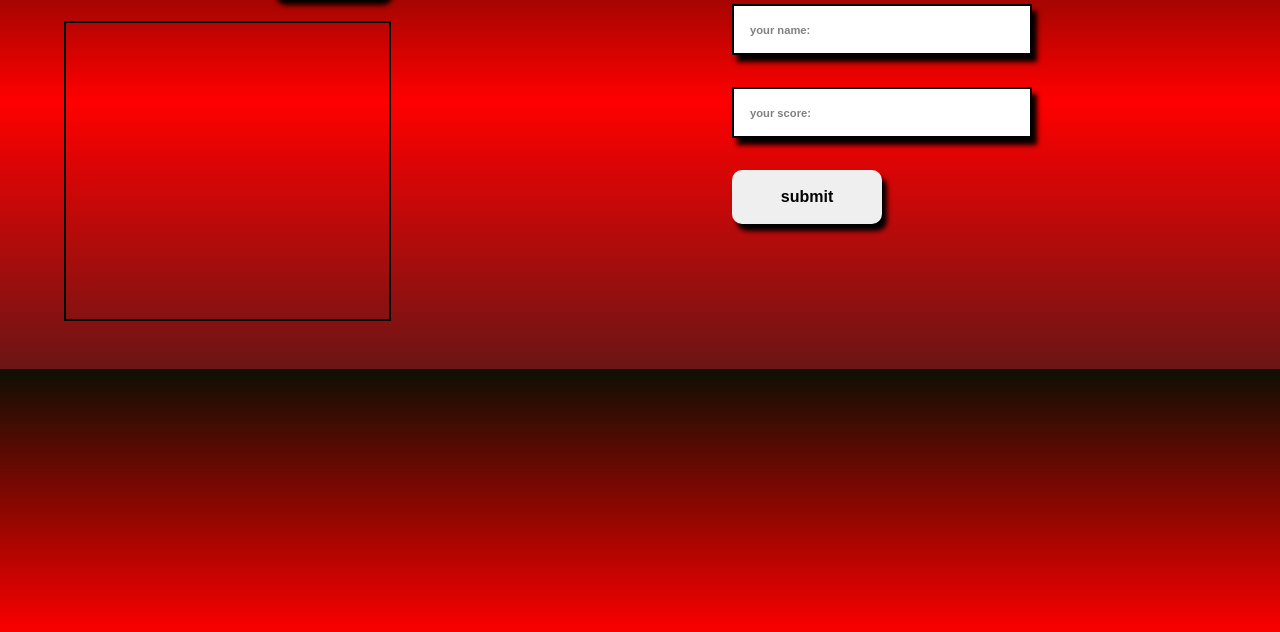
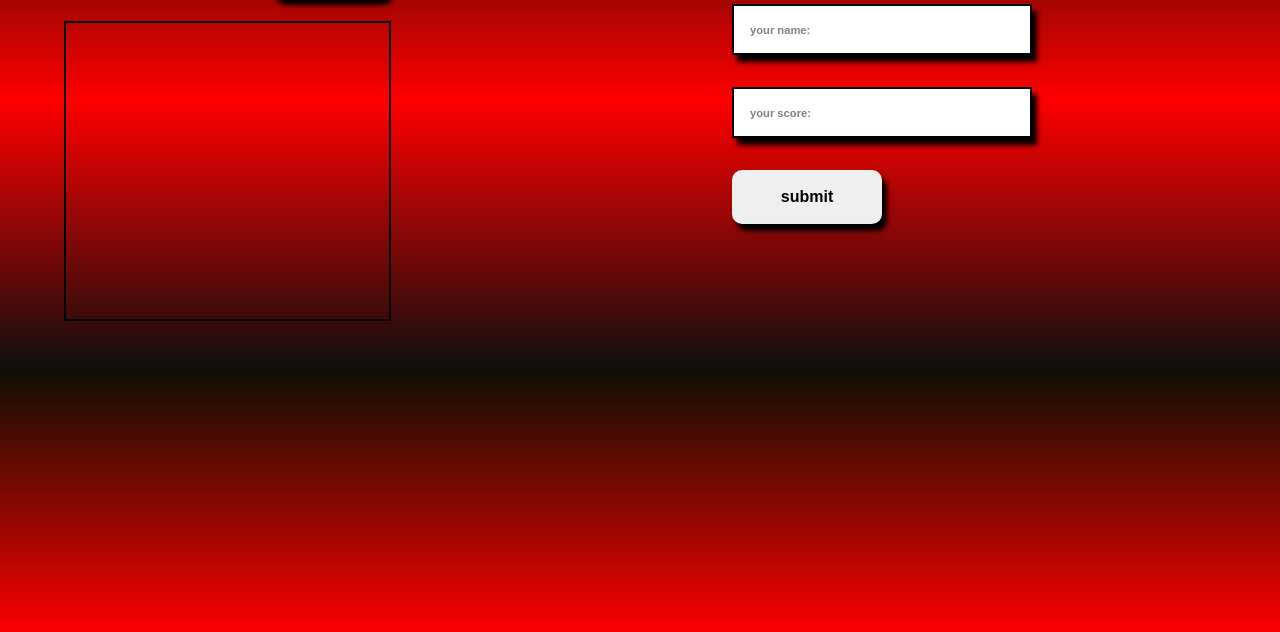
Before and after one commit to Arturgouveia1970/leaderboard, a website built with webpack: page src/index.html in a window 1280 px wide. Shown: the part 168-800 px from the top of the page. Built offline with nearby package versions, Linux system fonts and the light colour scheme; a web font is replaced by a local one.

Commit message:
background adjustments

```diff
--- a/src/styles.css
+++ b/src/styles.css
@@ -19,7 +19,7 @@ body {
       to bottom,
       rgba(255, 0, 0, 0),
       rgba(255, 0, 0, 1),
-      rgb(107, 21, 21)
+      rgb(15, 14, 14)
     );
 }
 
```
